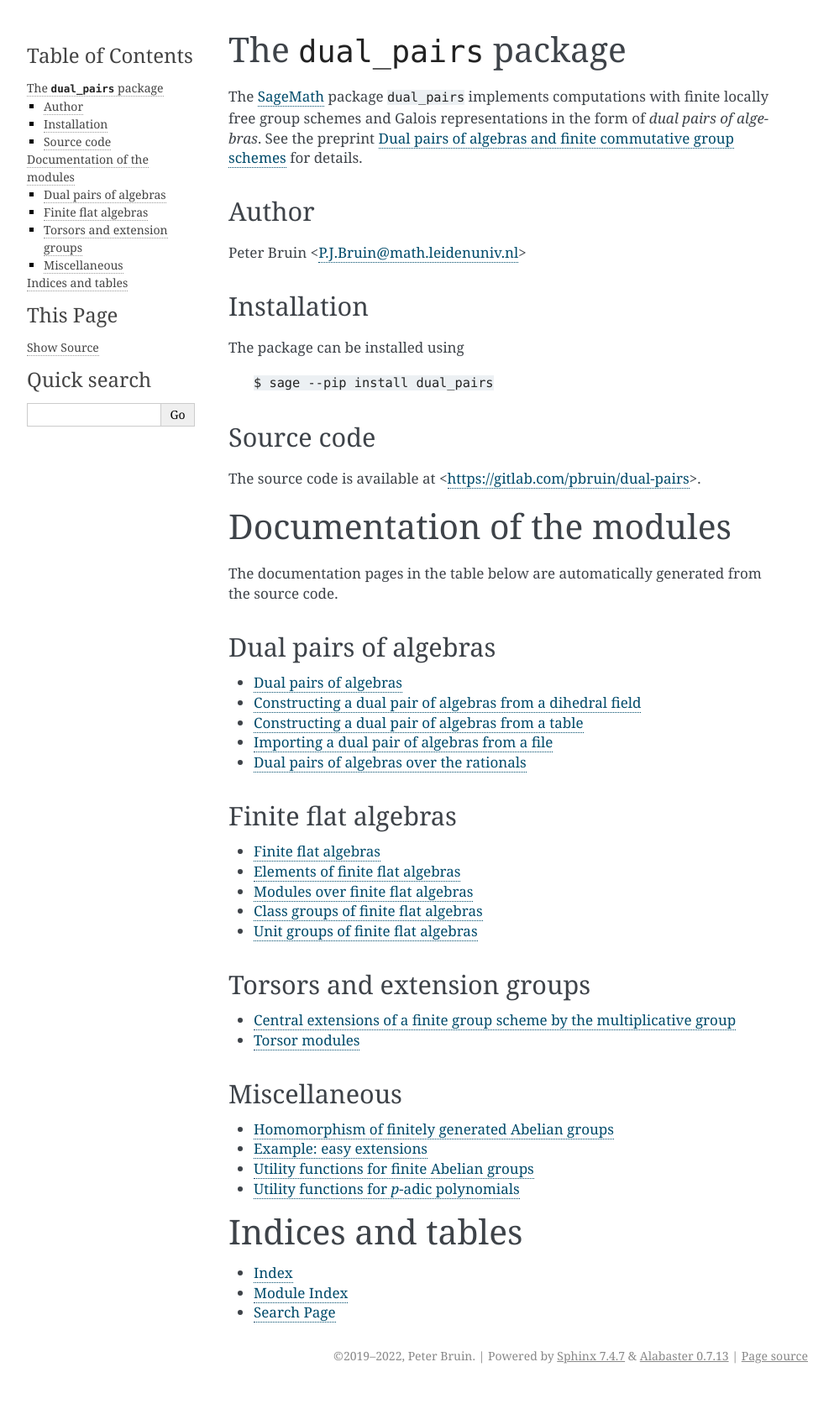
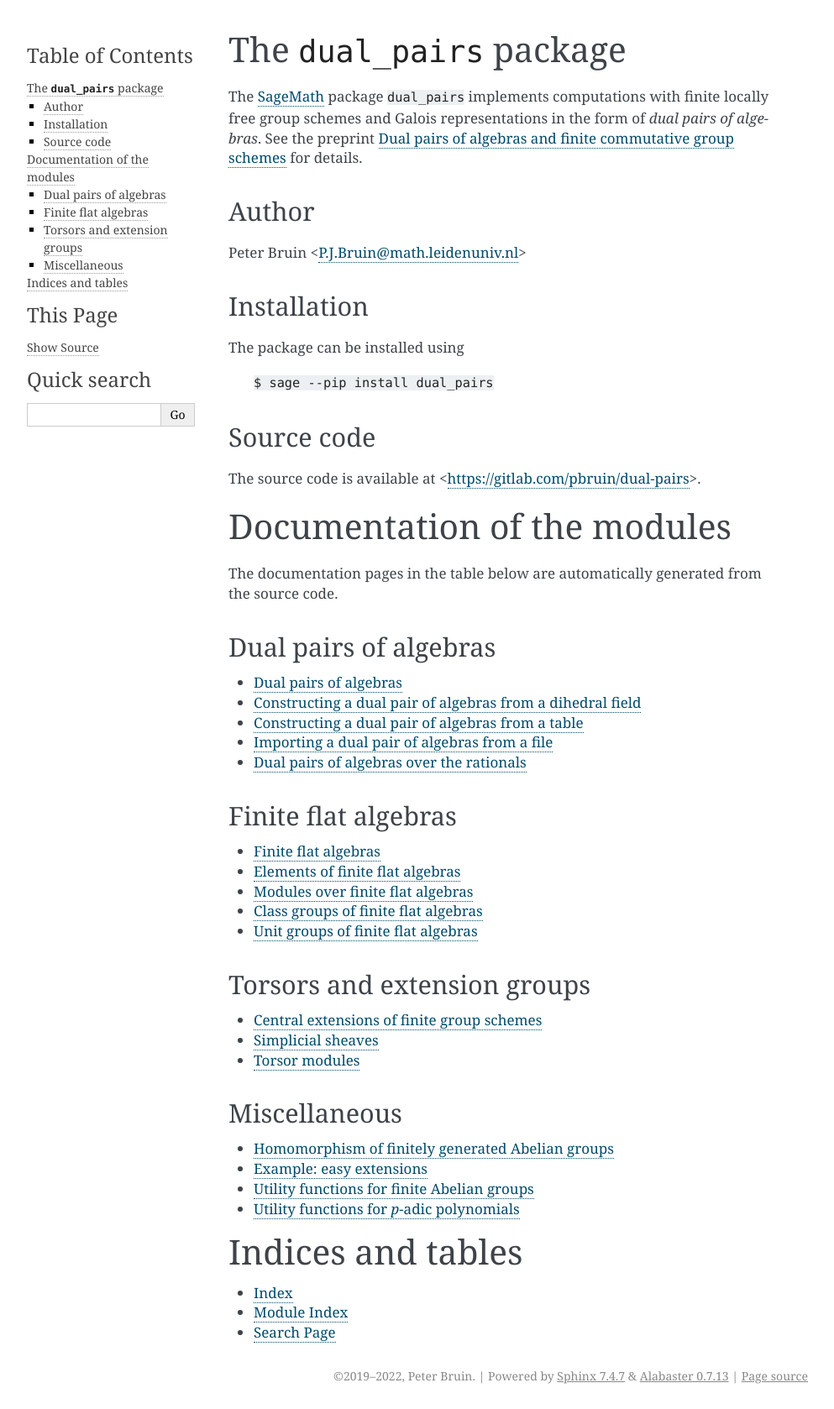
Before and after one commit to passagemath/passagemath-pkg-dual-pairs, a Sphinx documentation site: the page built from doc/index.rst, in a window 1280 px wide. Shown: the whole page at 84% size, without its empty margins (148-1141 px from the left). Built offline with Sphinx 7.4.7, drawn with Linux system fonts in a browser that asks for light colours; before the commit the page ends 1654 px from its top, so only the background shows below that.

Commit message:
update documentation

```diff
--- a/doc/ext_group.rst
+++ b/doc/ext_group.rst
@@ -1,5 +1,5 @@
-Central extensions of a finite group scheme by the multiplicative group
-=======================================================================
+Central extensions of finite group schemes
+==========================================
 
 .. automodule:: dual_pairs.ext_group
    :members:
--- a/doc/index.rst
+++ b/doc/index.rst
@@ -68,6 +68,7 @@ Torsors and extension groups
    :maxdepth: 2
 
    ext_group
+   simplicial_sheaf
    torsor_pair
 
 Miscellaneous
--- /dev/null
+++ b/doc/simplicial_sheaf.rst
@@ -0,0 +1,5 @@
+Simplicial sheaves
+==================
+
+.. automodule:: dual_pairs.simplicial_sheaf
+   :members:
```
